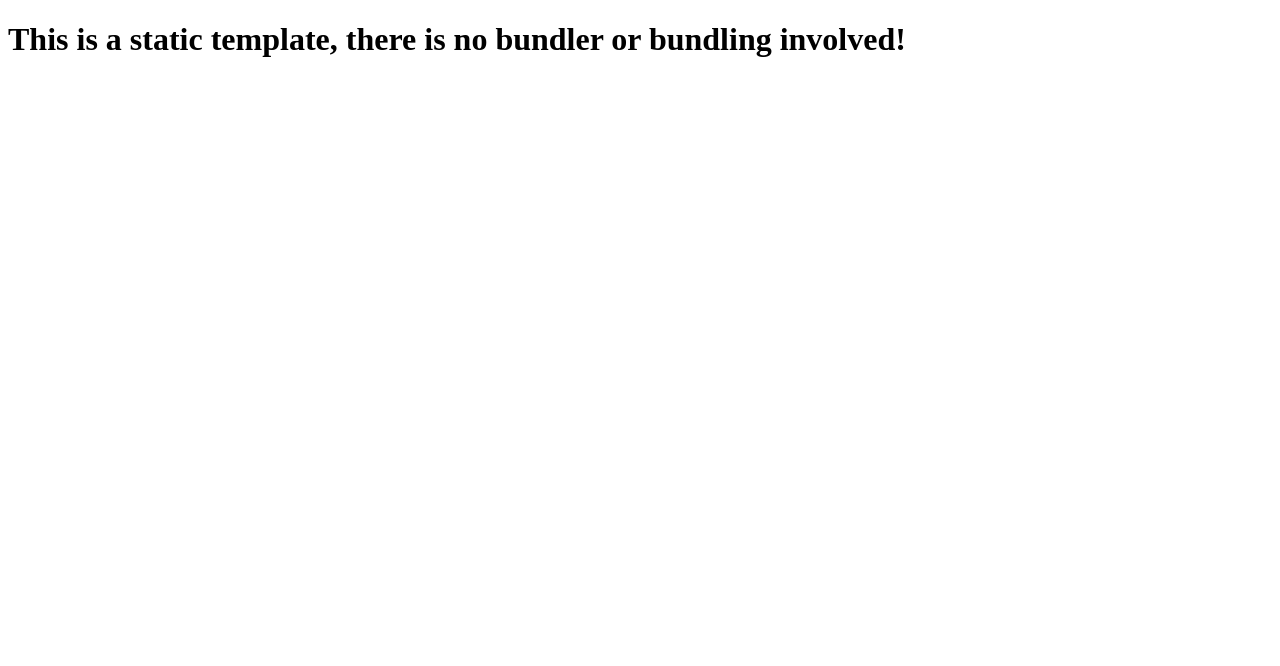
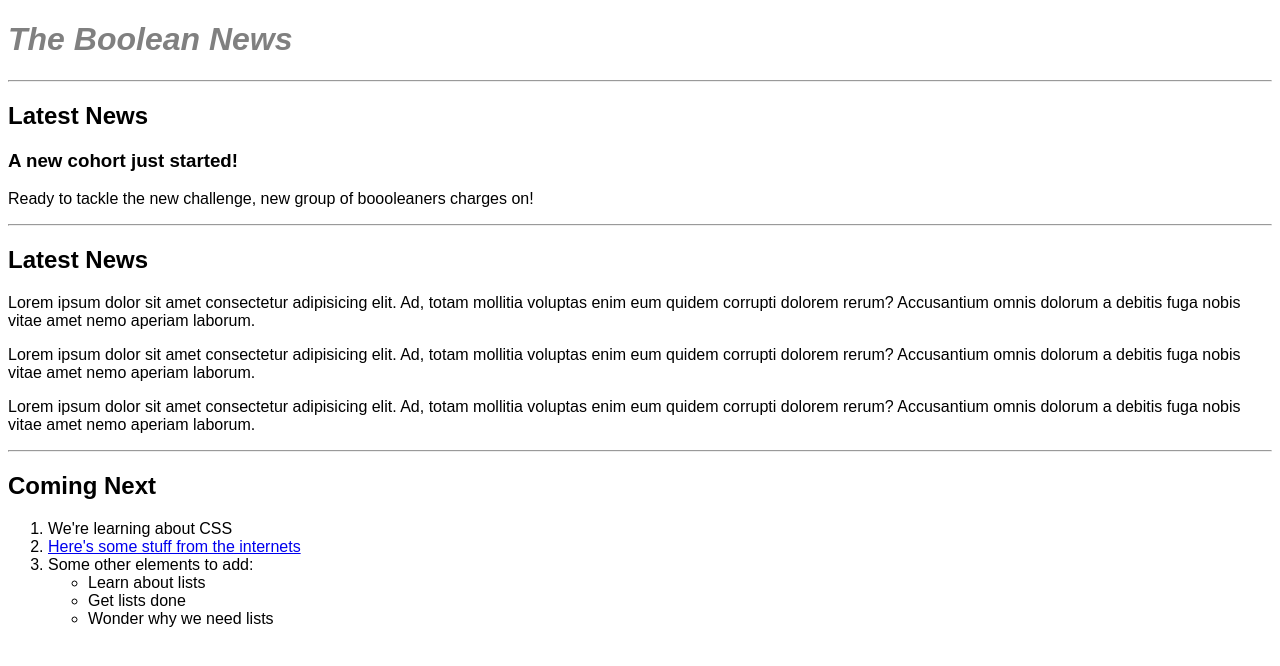
Before and after one commit to duncan0801/boolean-uk-html-boolean-news, a website: page index.html in a window 1280 px wide. Drawn offline with Linux system fonts and the light colour scheme.

Commit message:
Finished sections and added stylesheet

```diff
--- a/index.html
+++ b/index.html
@@ -1,12 +1,65 @@
 <!DOCTYPE html>
 <html lang="en">
   <head>
-    <meta charset="UTF-8">
-    <meta name="viewport" content="width=device-width, initial-scale=1.0">
-    <meta http-equiv="X-UA-Compatible" content="ie=edge">
-    <title>Static Template</title>
+    <meta charset="UTF-8" />
+    <meta name="viewport" content="width=device-width, initial-scale=1.0" />
+    <meta http-equiv="X-UA-Compatible" content="ie=edge" />
+    <link rel="stylesheet" href="/style.css" />
+    <title>Boolean News</title>
   </head>
   <body>
-    <h1>This is a static template, there is no bundler or bundling involved!</h1>
+    <div id="titleSection">
+      <h1><em>The Boolean News</em></h1>
+      <hr />
+    </div>
+
+    <div id="latestNewsSection">
+      <h2 id="Latest News" class="subHeading">Latest News</h2>
+      <h3 class="subSubTitle"><strong>A new cohort just started!</strong></h3>
+      <p class="bodyText">
+        Ready to tackle the new challenge, new group of boooleaners charges on!
+      </p>
+      <hr />
+    </div>
+
+    <div id="longReadSection">
+      <h2 id="Latest News" class="subHeading">Latest News</h2>
+      <p class="bodyText">
+        Lorem ipsum dolor sit amet consectetur adipisicing elit. Ad, totam
+        mollitia voluptas enim eum quidem corrupti dolorem rerum? Accusantium
+        omnis dolorum a debitis fuga nobis vitae amet nemo aperiam laborum.
+      </p>
+      <p class="bodyText">
+        Lorem ipsum dolor sit amet consectetur adipisicing elit. Ad, totam
+        mollitia voluptas enim eum quidem corrupti dolorem rerum? Accusantium
+        omnis dolorum a debitis fuga nobis vitae amet nemo aperiam laborum.
+      </p>
+      <p class="bodyText">
+        Lorem ipsum dolor sit amet consectetur adipisicing elit. Ad, totam
+        mollitia voluptas enim eum quidem corrupti dolorem rerum? Accusantium
+        omnis dolorum a debitis fuga nobis vitae amet nemo aperiam laborum.
+      </p>
+      <hr />
+    </div>
+
+    <div id="comingNextSection">
+      <h2 id="comingNext" class="subHeading">Coming Next</h2>
+      <ol>
+        <li>We're learning about CSS</li>
+        <li>
+          <a href="https://bit.ly/31jxIqs"
+            >Here's some stuff from the internets</a
+          >
+        </li>
+        <li>
+          Some other elements to add:
+          <ul>
+            <li>Learn about lists</li>
+            <li>Get lists done</li>
+            <li>Wonder why we need lists</li>
+          </ul>
+        </li>
+      </ol>
+    </div>
   </body>
 </html>
--- /dev/null
+++ b/style.css
@@ -0,0 +1,7 @@
+body {
+  font-family: sans-serif;
+}
+
+h1 {
+  color: grey;
+}
```
